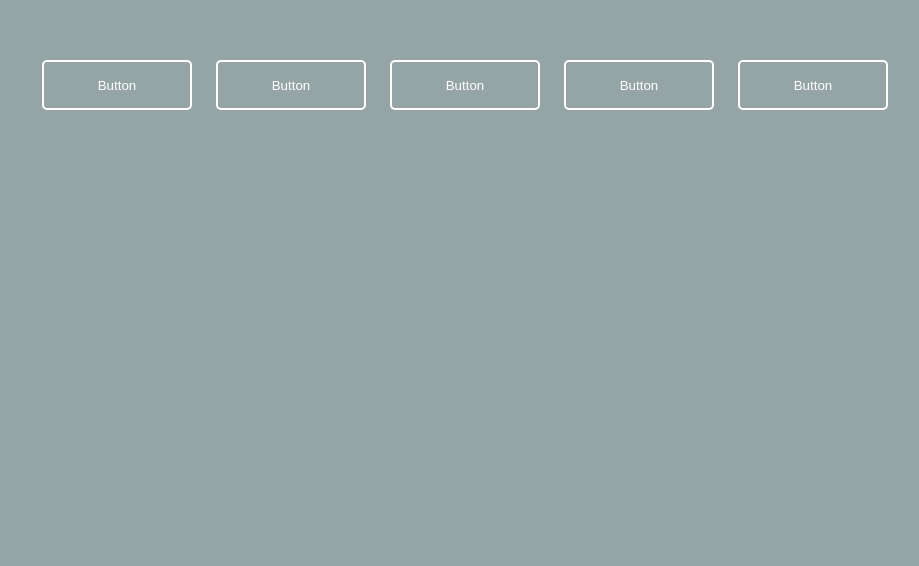
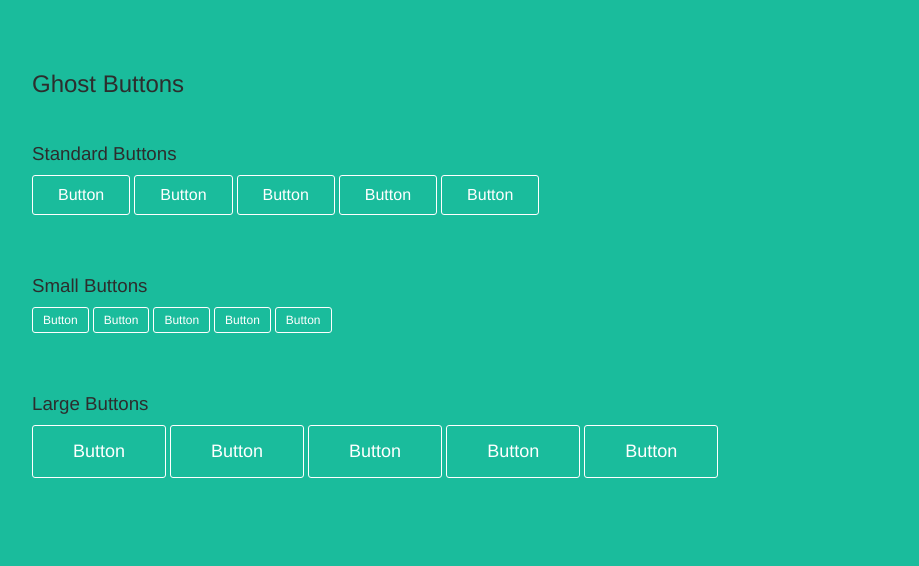
Before and after one commit to marcusmolchany/ghost-buttons, a website: page index.html in a window 1280 px wide. Shown: the whole page, without its empty margins (18-937 px from the left). Drawn offline with Linux system fonts and the light colour scheme.

Commit message:
Add small/large buttons, index page styling, fix grunt watch, update README.

```diff
--- a/Gruntfile.js
+++ b/Gruntfile.js
@@ -75,7 +75,7 @@ module.exports = function(grunt) {
       }
     },
     watch: {
-    files: ['<%=jsDir%>*.js', '<%=cssDir%>*.css'],
+    files: ['<%=jsDir%>*.js', '<%=cssDir%>*.css', '<%=lessDir%>*.less'],
     tasks: ['less', 'csslint', 'cssmin', 'jshint', 'concat', 'uglify']
     }
   });
--- a/index.html
+++ b/index.html
@@ -4,20 +4,51 @@
     <style>
       body {
         margin: 0;
-        background-color: #95A5A6;
+        background-color: #1ABC9C;
       }
       .gb-wrapper {
         padding: 50px;
       }
+      .gb-spacer {
+        padding: 25px 0;
+      }
+      .gb-header {
+        font-family: "HelveticaNeue-Light", "Helvetica Neue Light", "Helvetica Neue", Helvetica, Arial, "Lucida Grande", sans-serif;
+        font-weight: 100;
+        color: #2D2D2D;
+      }
+      .gb-u-noMargin {
+        margin: 0;
+      }
     </style>
   </head>
   <body>
-    <section class="gb-wrapper">
+    <article class="gb-wrapper">
+      <h1 class="gb-header">Ghost Buttons</h1>
+      <section class="gb-spacer">
+        <h3 class="gb-header gb-u-noMargin">Standard Buttons</h3>
         <button class="gb-btn gb-btn--default">Button</button>
         <button class="gb-btn gb-btn--blue">Button</button>
         <button class="gb-btn gb-btn--purple">Button</button>
         <button class="gb-btn gb-btn--orange">Button</button>
         <button class="gb-btn gb-btn--red">Button</button>
       </section>
+      <section class="gb-spacer">
+        <h3 class="gb-header gb-u-noMargin">Small Buttons</h3>
+        <button class="gb-btn gb-btn--small gb-btn--default">Button</button>
+        <button class="gb-btn gb-btn--small gb-btn--blue">Button</button>
+        <button class="gb-btn gb-btn--small gb-btn--purple">Button</button>
+        <button class="gb-btn gb-btn--small gb-btn--orange">Button</button>
+        <button class="gb-btn gb-btn--small gb-btn--red">Button</button>
+      </section>
+      <section class="gb-spacer">
+        <h3 class="gb-header gb-u-noMargin">Large Buttons</h3>
+        <button class="gb-btn gb-btn--large gb-btn--default">Button</button>
+        <button class="gb-btn gb-btn--large gb-btn--blue">Button</button>
+        <button class="gb-btn gb-btn--large gb-btn--purple">Button</button>
+        <button class="gb-btn gb-btn--large gb-btn--orange">Button</button>
+        <button class="gb-btn gb-btn--large gb-btn--red">Button</button>
+      </section>
+    </article>
   </body>
 </html>
--- a/src/less/ghost-buttons.less
+++ b/src/less/ghost-buttons.less
@@ -7,9 +7,7 @@
 @gb-color-orange: #E67E22;
 @gb-color-red: #E74C3C;
 
-@gb-minWidth--btn: 150px;
-@gb-minHeight--btn: 50px;
-@gb-borderRadius--btn: 5px;
+@gb-borderRadius--btn: 3px;
 
 /* mixins */
 .gb-m-transition() {
@@ -46,17 +44,29 @@
 }
 
 .gb-btn {
-  min-width: @gb-minWidth--btn;
-  min-height: @gb-minHeight--btn;
-  margin: 10px;
-  border: 2px solid transparent;
+  margin: 10px 0;
+  border: 1px solid transparent;
   .gb-m-borderRadius(@gb-borderRadius--btn);
   padding: 10px 25px;
+  font-family: "HelveticaNeue-Light", "Helvetica Neue Light", "Helvetica Neue", Helvetica, Arial, "Lucida Grande", sans-serif;
+  font-weight: 100;
+  font-size: 16px;
+  font-weight: 100;
 
   &:hover,
   &:active {
     cursor: pointer;
   }
+}
+
+.gb-btn--small {
+  padding: 5px 10px;
+  font-size: 12px;
+}
+
+.gb-btn--large {
+  padding: 15px 40px;
+  font-size: 18px;
 }
 
 .gb-btn--default {
```
Also changed, not shown: README.md, dist/css/ghost-buttons.css, dist/css/ghost-buttons.min.css, dist/js/ghost-buttons.min.js, ghost-buttons-demo.gif (added), src/css/ghost-buttons.css. Lines whose indentation alone changed are shown as unchanged.
